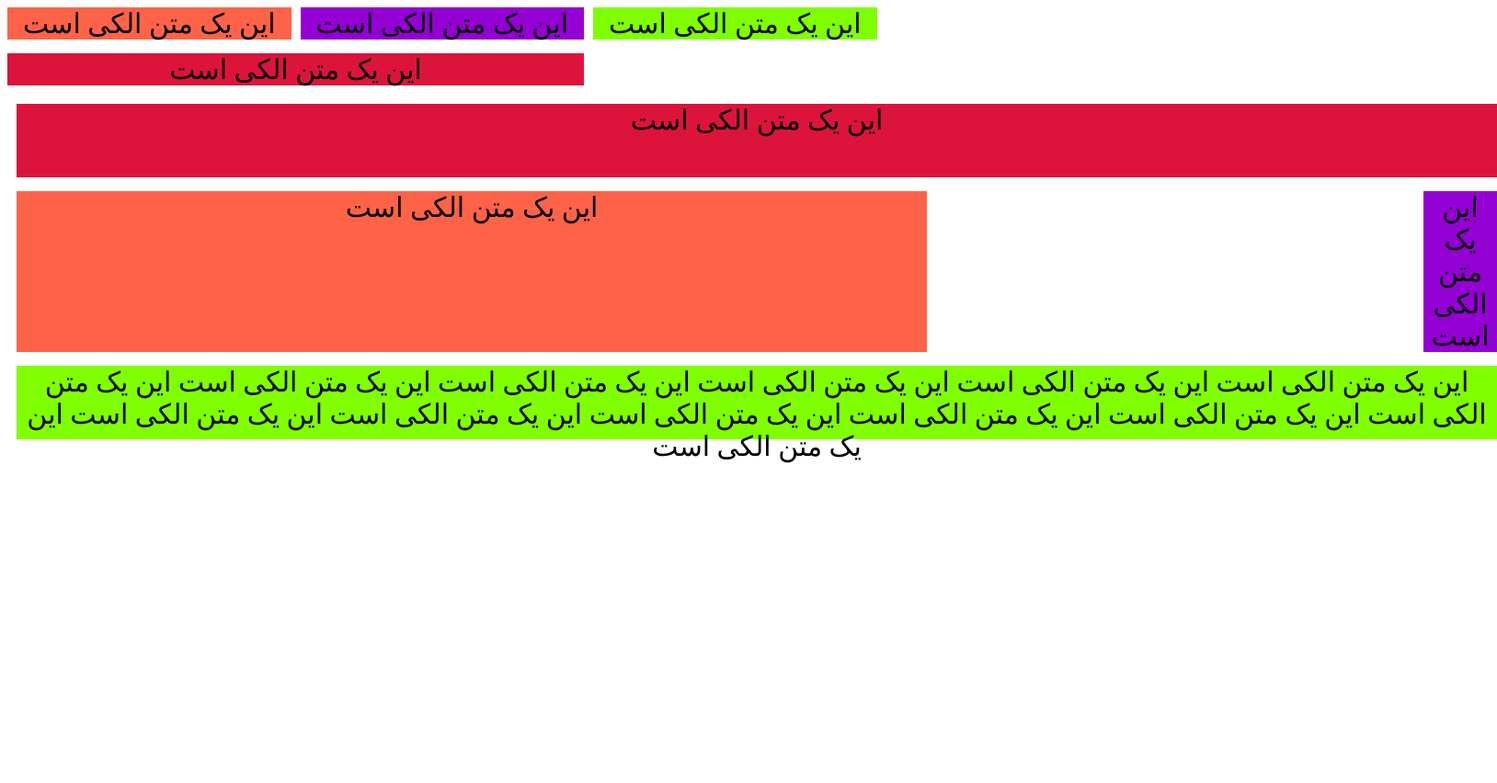
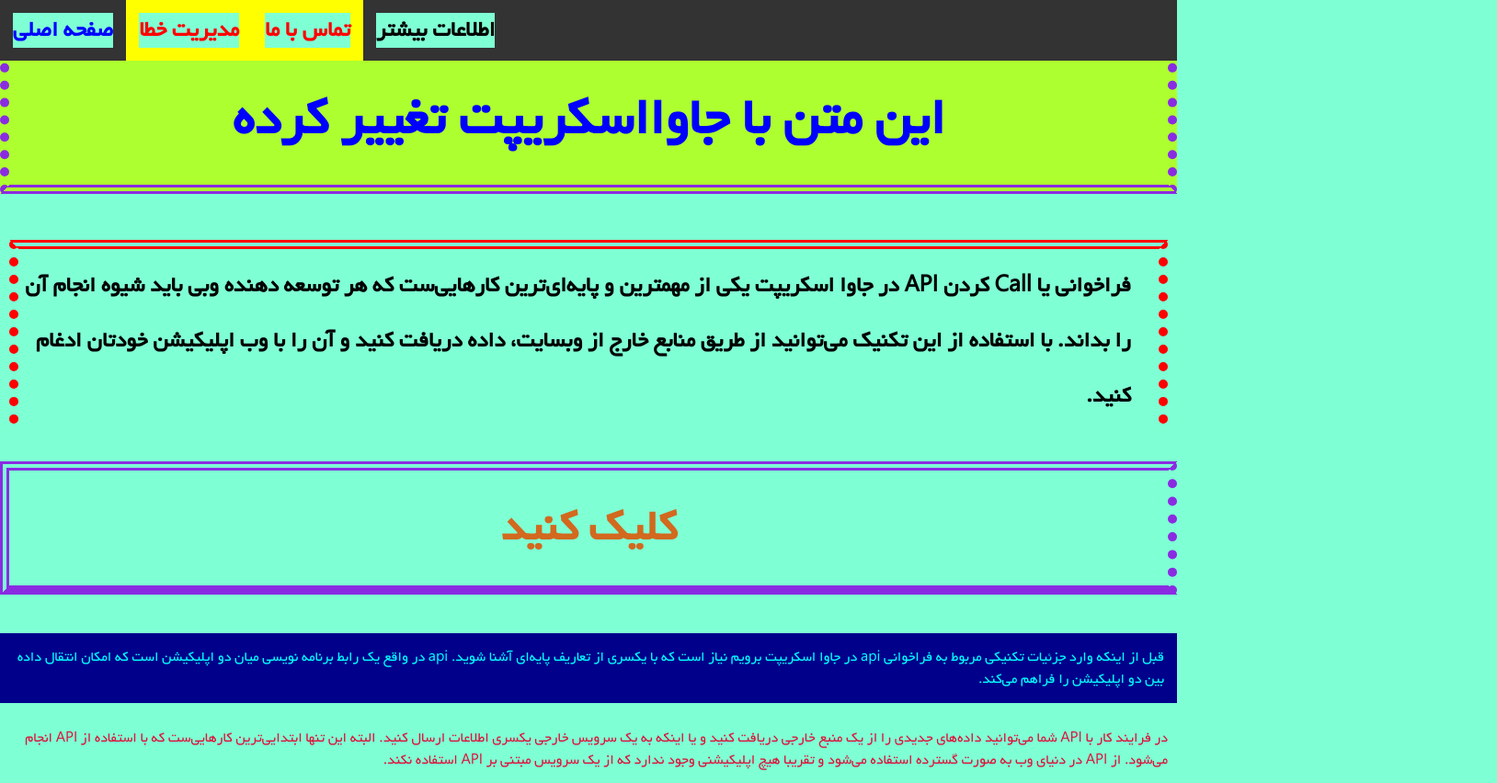
Before and after one commit to AlirezaShirzadi/alirezashirzadi.github.io, a plain HTML site: page index.html in a window 1280 px wide. Shown: the top 852 px of the page at 92% size, 1628 px wide, since content can reach past the window. Before the commit the page ends 800 px from the top, so only its background shows below. Drawn offline with Linux system fonts and the light colour scheme.

Commit message:
tamrin 7

```diff
--- a/index.html
+++ b/index.html
@@ -1,37 +1,56 @@
 <!DOCTYPE html>
-<html lang="en">
+<html lang="fa" dir="rtl">
+
 <head>
-  <meta charset="UTF-8">
-  <meta name="viewport" content="width=device-width, initial-scale=1.0">
-  <link rel="stylesheet" href="style.css">
-  <title>CSS Grid Examples</title>
+    <meta charset="UTF-8">
+    <meta name="viewport" content="width=device-width, initial-scale=1.0">
+    <title>صفحه اصلی</title>
+    <link rel="stylesheet" href="./style.css">
 </head>
-<body>
-  <div class="grid-container">
-    <div class="item-1">این یک متن الکی است</div>
-    <div class="item-2">این یک متن الکی است</div>
-    <div class="item-3">این یک متن الکی است</div>
-    <div class="item-4">این یک متن الکی است</div>
-  </div>
 
-  <div class="container">
-    <div class="item-a">این یک متن الکی است</div>
-    <div class="item-b">این یک متن الکی است</div>
-    <div class="item-c">این یک متن الکی است</div>
-    <div class="item-d">
-        این یک متن الکی است
-        این یک متن الکی است
-        این یک متن الکی است
-        این یک متن الکی است
-        این یک متن الکی است
-        این یک متن الکی است
-        این یک متن الکی است
-        این یک متن الکی است
-        این یک متن الکی است
-        این یک متن الکی است
-        این یک متن الکی است
-        این یک متن الکی است
-    </div>
-  </div>
+<body dir="rtl">
+    <main class="home-page">
+        <section class="menu-section">
+            <nav id="navbar">
+                <a href="./index.html" title="Home"><b>صفحه اصلی</b></a>
+                <a href="./about.html"><b>مدیریت خطا</b></a>
+                <a href="./contact.html"><b>تماس با ما</b></a>
+                <a href="./more.html"><b>اطلاعات بیشتر</b></a>
+            </nav>
+        </section>
+        <section class="content">
+            <h1 class="main-title" id="api-title">چگونه در جاوا اسکریپت یک API را فراخوانی کنیم؟</h1>
+            <p class="first-p">
+                فراخوانی یا Call کردن API در جاوا اسکریپت یکی از مهمترین و پایه‌ای‌ترین کارهایی‌ست که هر توسعه دهنده وبی
+                باید شیوه انجام آن را بداند. با استفاده از این تکنیک می‌توانید از طریق منابع خارج از وبسایت، داده دریافت
+                کنید و آن را با وب اپلیکیشن خودتان ادغام کنید.
+            </p>
+            <h2 class="second-title" onclick="this.innerHTML = 'شما کلیک کردید'">کلیک کنید</h2>
+            <p>قبل از اینکه وارد جزئیات تکنیکی مربوط به فراخوانی API در جاوا اسکریپت برویم نیاز است که با یکسری از
+                تعاریف پایه‌ای آشنا شوید. API در واقع یک رابط برنامه نویسی میان دو اپلیکیشن است که امکان انتقال داده بین
+                دو اپلیکیشن را فراهم می‌کند.</p>
+            <p>در فرایند کار با API شما می‌توانید داده‌های جدیدی را از یک منبع خارجی دریافت کنید و یا اینکه به
+                یک سرویس
+                خارجی یکسری اطلاعات ارسال کنید. البته این تنها ابتدایی‌ترین کارهایی‌ست که با استفاده از API انجام
+                می‌شود. از API در دنیای وب به صورت گسترده استفاده می‌شود و تقریبا هیچ اپلیکیشنی وجود ندارد که از یک
+                سرویس مبتنی بر API استفاده نکند.</p>
+            <h2 class="second-title">چگونه درخواست‌های POST ایجاد کنید</h2>
+            <p>
+                تا به اینجای کار ما روی درخواست‌های GET تمرکز داشته‌ایم و داده‌هایی را از یک منبع خارجی دریافت کرده‌ایم.
+                اما گاهی اوقات نیاز است که از طریق API داده‌هایی را منتقل کنیم. شما می‌توانید این کار را از طریق
+                درخواست‌های POST انجام دهید.
+            </p>
+            <h2 class="second-title">چگونه با API Key کار کنیم؟</h2>
+            <p>بسیاری از APIها برای استفاده و دریافت داده از آن‌ها، دسترسی آزاد در اختیار همگان قرار نمی‌دهد بلکه شما
+                باید یک مرحله از احراز هویت را طی کنید تا بتوانید به دیتا مورد نیاز دسترسی داشته باشید. در این شرایط
+                تنها کاربرانی که احراز هویت انجام داده‌اند می‌توانند به داده‌های سرویس خارجی دسترسی پیدا کنند.</p>
+            <p>
+                همچنین در فرایند تعریف requestOptions یک سربرگ با نام headers تعریف کرده‌ایم که مقدار Bearer به عنوان
+                پیشوند مربوط به apiKey را نیز اضافه کرده‌ایم. مطمئن شوید که مقدار درستی را به apiKey انتساب می‌کنید در
+                غیر اینصورت API Request شما به درستی انجام نمی‌شود.
+            </p>
+        </section>
+    </main>
 </body>
+<script src="script.js"></script>
 </html>
--- /dev/null
+++ b/script.js
@@ -0,0 +1,9 @@
+let apiTitle = document.getElementById("api-title");
+let firstP = document.getElementsByClassName("first-p");
+let pTags = document.getElementsByTagName("p");
+const x = document.querySelectorAll("h2.second-title");
+
+apiTitle.innerHTML = "این متن با جاوااسکریپت تغییر کرده"
+pTags.innerHTML = "این متن با جاوااسکریپت تغییر کرده";
+x.style.backgroundColor = "green"
+firstP.style.color = "Blue"
--- a/style.css
+++ b/style.css
@@ -1,78 +1,230 @@
-.grid-container {
-  display: grid;
-  grid-template-columns: 1fr 1fr 1fr 1fr;
-  gap: 15px 10px;
+@import url("chrome://communicator/skin/");
+
+@font-face {
+  font-family: "Yekan";
+  src: url("./fonts/Yekan.eot");
+  src: url("./fonts/Yekan.eot") format("embedded-opentype"),
+    url("./fonts/Yekan.woff2") format("woff2"),
+    url("./fonts/Yekan.woff") format("woff"),
+    url("./fonts/Yekan.otf") format("opentype"),
+    url("./fonts/Yekan.ttf") format("truetype");
+  font-weight: normal;
+  font-style: normal;
+  text-rendering: optimizeLegibility;
+  font-display: auto;
 }
 
-.item-1 {
-  background-color: crimson;
-  font-size: 30px;
-  text-align: center;
-
-  grid-column-start: 1;
-  grid-column-end: 3;
-  grid-row-start: 2;
-  grid-row-end: span 2;
+* {
+  background-color: cornsilk;
 }
 
-.item-2 {
-  background-color: tomato;
-  font-size: 30px;
+:root {
+  --background-color-one: cadetblue;
+  --background-color-two: cornflowerblue;
+  --background-color-three: aquamarine;
+}
+
+html,
+body {
+  margin: 0;
+  position: relative;
+  font-family: "Yekan", serif;
+}
+
+h1 {
+  color: blue;
+  background-color: greenyellow;
+  font-size: 60px;
+}
+
+.menu-section nav#navbar {
+  overflow: hidden;
+  background-color: #333;
+  position: fixed;
+  width: 100%;
+  top: 0;
+}
+
+.menu-section > nav#navbar > a {
+  float: left;
+  display: block;
+  color: black;
+  background-color: #333;
+  text-align: center;
+  padding: 14px;
+  text-decoration: none;
+  font-size: 25px;
+}
+
+a[title] {
+  color: blue !important;
+}
+
+.content h1.main-title {
+  padding: 25px;
+  border: 10px blueviolet solid;
+  border-style: double dotted;
   text-align: center;
 }
 
-.item-3 {
-  background-color: darkviolet;
-  font-size: 30px;
+.content > .second-title {
+  color: chocolate;
+  padding: 25px;
+  border: 10px blueviolet solid;
+  border-style: double dotted solid double;
   text-align: center;
 }
 
-.item-4 {
-  background-color: chartreuse;
-  font-size: 30px;
-  text-align: center;
+.first-p {
+  font-weight: 900;
+  font-size: larger;
+  font-size: 25px;
+  color: black;
+  margin: 10px;
+  padding-right: 30px;
+  padding-top: 10px;
+  border: 10px red solid;
+  border-style: double dotted none;
+  line-height: 60px;
 }
 
-.container {
-  display: grid;
-  margin-top: 20px;
-  grid-template-columns: 500px 500px 500px 100px;
-  grid-template-rows: auto;
-  grid-template-areas:
-    "header header header header"
-    "main main . sidebar"
-    "footer footer footer footer";
-
-  grid-template-rows: 80px auto 80px;
-  column-gap: 10px;
-  row-gap: 15px;
+h2 {
+  font-size: 50px;
 }
 
-.item-a {
-  grid-area: header;
-  background-color: crimson;
-  margin: 0 10px;
+h2 + p {
+  padding: 14px !important;
+  color: aqua !important;
+  background-color: darkblue;
+  text-transform: lowercase !important;
+}
+
+h2 ~ p {
+  padding: 10px;
+  color: crimson;
+  text-transform: capitalize;
+}
+
+.error-section > h1 {
+  text-align: center;
+  padding: 30px;
+}
+
+p[class*="error"] {
+  padding: 15px;
+  background-color: cadetblue;
+  color: aliceblue;
+}
+
+a[href^="./"][href$="t.html"] {
+  color: red !important;
+  background-color: yellow !important;
+}
+
+.call-section > .call-infos {
+  padding-top: 60px;
+}
+
+li:nth-of-type(2n + 1) {
+  color: blue;
   font-size: 30px;
-  text-align: center;
 }
-.item-b {
-  grid-area: main;
-  background-color: tomato;
-  margin: 0 10px;
+
+li:nth-last-of-type(2) {
+  color: fuchsia;
+  background-color: red;
+  font-size: 15px;
+}
+
+li:nth-child(2) {
+  font-size: 20px;
+  color: greenyellow;
+  font-weight: bolder;
+}
+
+.more-information > .error-p {
+  margin-top: 60px;
+  padding: 60px 0 60px;
+  background-image: url("./ax.jpg");
+  background-repeat: no-repeat;
+}
+
+.more-information > .error-p:nth-of-type(2n + 1):hover {
+  font-size: 10px;
+  color: yellowgreen;
+}
+
+.more-information > .error-p:nth-of-type(2n):hover {
   font-size: 30px;
-  text-align: center;
+  font-weight: bold;
 }
-.item-c {
-  grid-area: sidebar;
-  background-color: darkviolet;
-  margin: 0 10px;
-  font-size: 30px;
-  text-align: center;
+
+.more-information > .error-p:not([accesskey]) {
+  font-style: italic;
 }
-.item-d {
-  grid-area: footer;
-  background-color: chartreuse;
-  margin: 0 10px;
-  font-size: 30px;
-  text-align: center;
+
+.more-information > .error-p:nth-of-type(2n + 1)::after {
+  content: " این افتره ";
+  color: red;
 }
+
+.more-information > .error-p:nth-of-type(2n)::before {
+  content: " این بیفوره ";
+  color: green;
+}
+
+.flex-section {
+  display: flex;
+  flex-wrap: wrap;
+  flex-direction: row;
+  justify-content: start;
+  align-items: center;
+  gap: 10px;
+}
+
+@media only screen and (min-width: 300px) {
+  * {
+    background-color: var(--background-color-one);
+  }
+}
+
+@media only screen and (min-width: 600px) {
+  * {
+    background-color: var(--background-color-two);
+  }
+}
+
+@media only screen and (min-width: 1200px) {
+  * {
+    background-color: var(--background-color-three);
+  }
+
+  .flex-section {
+    display: flex;
+    flex-wrap: nowrap;
+    flex-direction: column;
+    justify-content: center;
+    align-items: baseline;
+    gap: 10px;
+  }
+}
+
+@media print {
+  p {
+    font-size: 10px;
+  }
+
+  .more-information > .error-p:nth-of-type(2n + 1) {
+    display: none !important;
+  }
+
+  a {
+    text-decoration: underline;
+  }
+
+  .more-information > .error-p {
+    margin-top: 60px;
+    padding: 20px 0 20px;
+    background-image: none;
+  }
+}
```
Also changed, not shown: about.html (added, +41 -0 lines), contact.html (added, +37 -0 lines), more.html (added, +38 -0 lines), ax.jpg (added), fonts/Yekan.otf (added), fonts/Yekan.ttf (added), fonts/Yekan.woff (added), fonts/Yekan.woff2 (added), fonts/license.txt (added), آدرس گیت هاب.txt (added), 2 other files.
